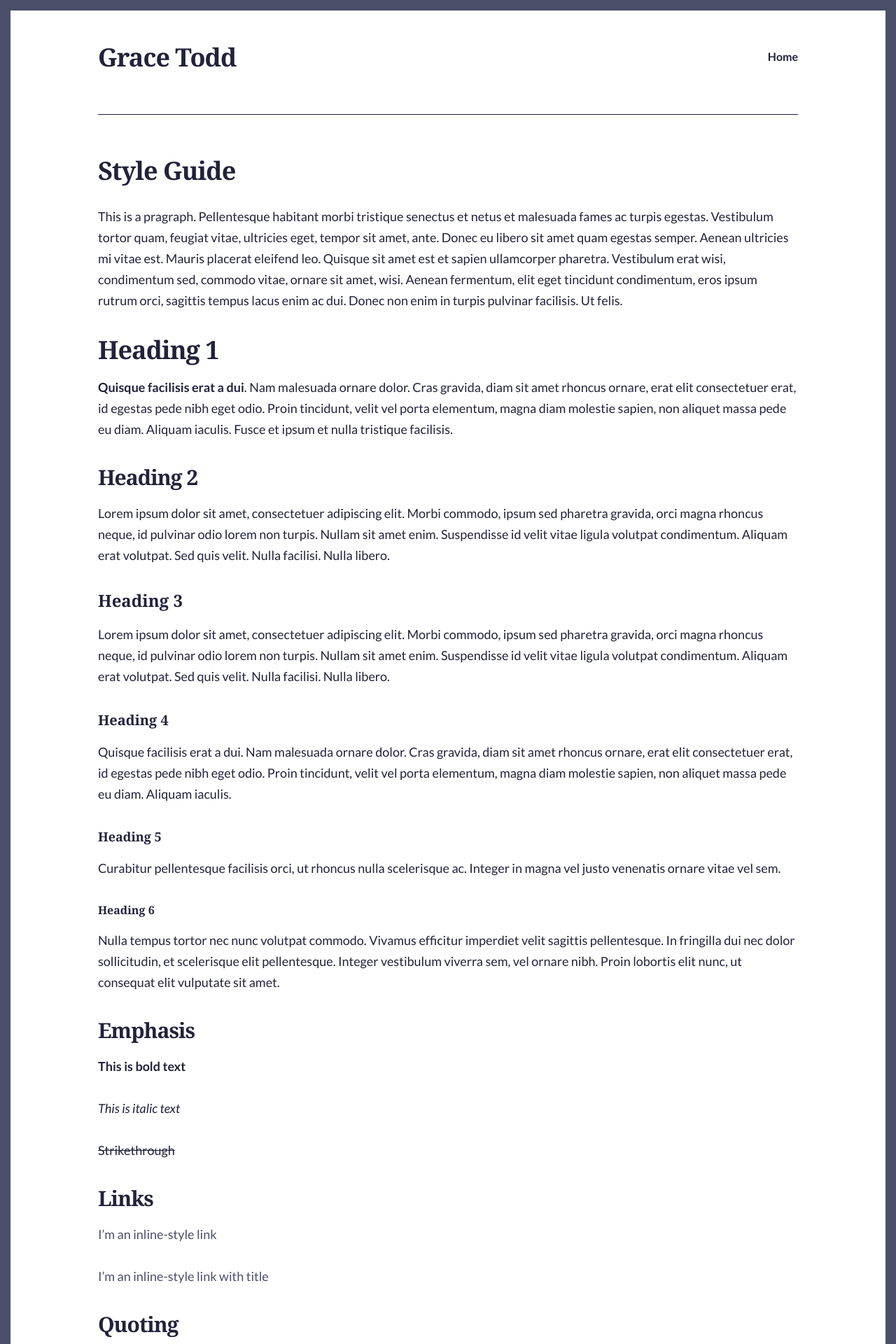
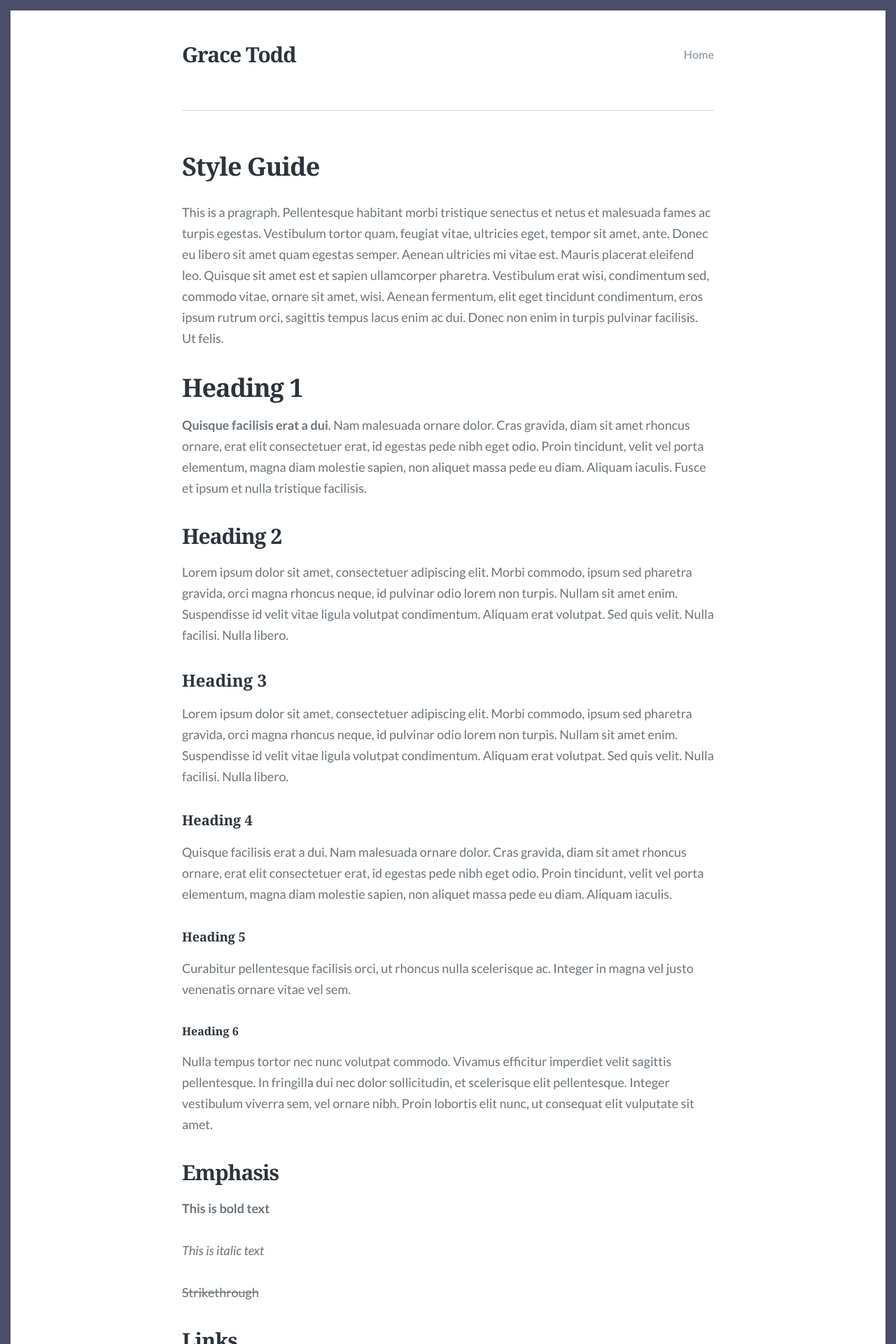
Before and after one commit to toddgr/toddgr.github.io, a Jekyll site: the page built from style-guide.md, in a window 1280 px wide. Shown: the top 1920 px of the page at 70% size. Built offline with Jekyll 4.4.1, drawn with Linux system fonts in a browser that asks for light colours; some web fonts are replaced.

Commit message:
replace any broken code to default

```diff
--- a/_sass/_site-header.scss
+++ b/_sass/_site-header.scss
@@ -17,7 +17,7 @@
 .site-title {
   color: _palette(secondary);
   font-family: _font(secondary);
-  font-size: 2.0rem;
+  font-size: 1.66667rem;
   font-weight: bold;
   letter-spacing: -1px;
   line-height: 1.2;
@@ -72,10 +72,10 @@
 .site-description {
   border-bottom: 1px solid _palette(border);
   font-family: _font(secondary);
-  font-size:  0.88889rem;
-  font-style: normal;
-  padding-bottom: 1.33333rem;
-  padding-top: 1.22222rem;
+  font-size: 1.33333em;
+  font-style: italic;
+  padding-bottom: 3.33333rem;
+  padding-top: 2.22222rem;
 
   @media only screen and (max-width: 600px) {
     font-size: 1.25em;
--- a/_sass/_structure.scss
+++ b/_sass/_structure.scss
@@ -4,5 +4,5 @@
 
 .inner {
   margin: 0 auto;
-  max-width: 1000px;
+  max-width: 760px;
 }
--- a/assets/css/style.scss
+++ b/assets/css/style.scss
@@ -30,14 +30,14 @@ $font: (
 );
 
 // Palette.
-{% assign accent = site.accent_color | default: '#22223B' %}
+{% assign accent = site.accent_color | default: '#2d72d9' %}
 $palette: (
   accent:    {{ accent }},
-  primary:   #22223B,
-  secondary: #22223B,
-  meta:      #22223B,
-  border:    #22223B,
-  bg:        #22223B
+  primary:   #6b747a,
+  secondary: #2c343c,
+  meta:      #9ba6ad,
+  border:    #d7d7d7,
+  bg:        #fbfbfb
 );
 
 // Imports
```
Also changed, not shown: _layouts/post.html (+20 -0 lines).
